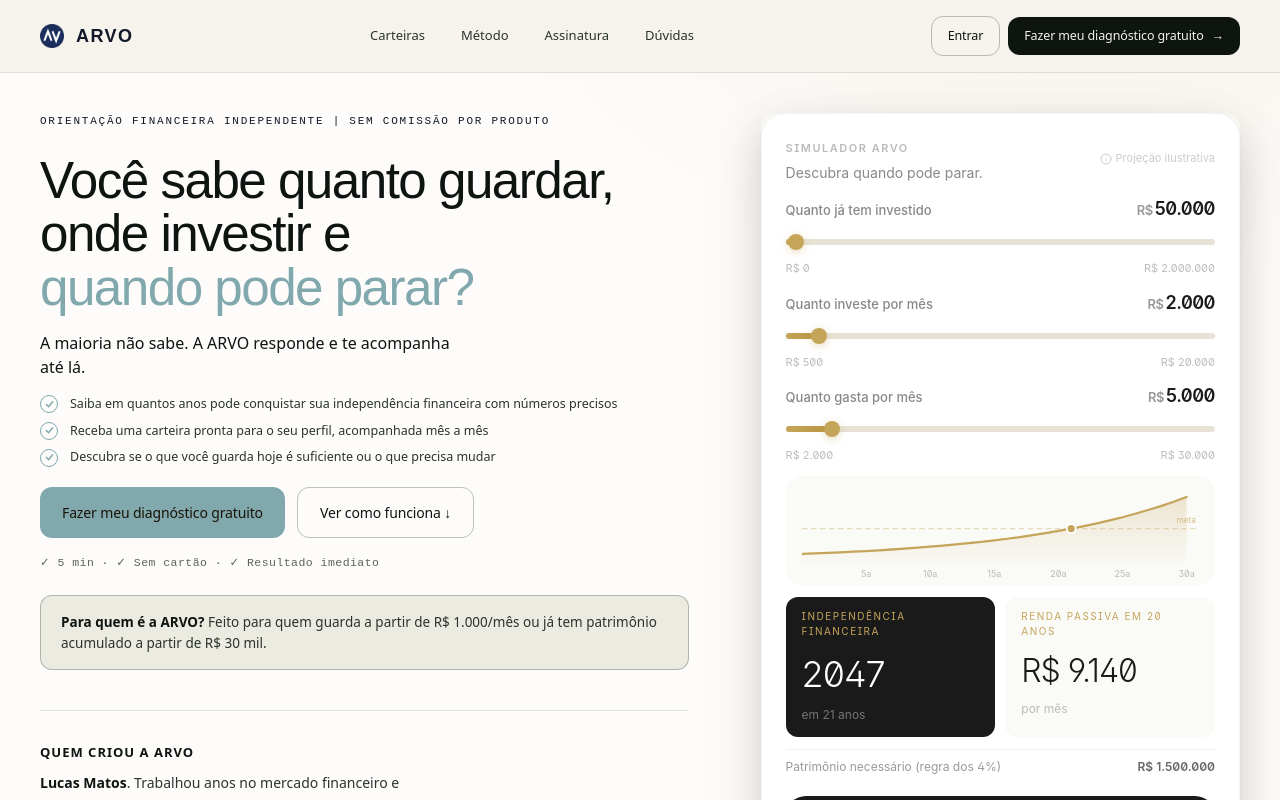
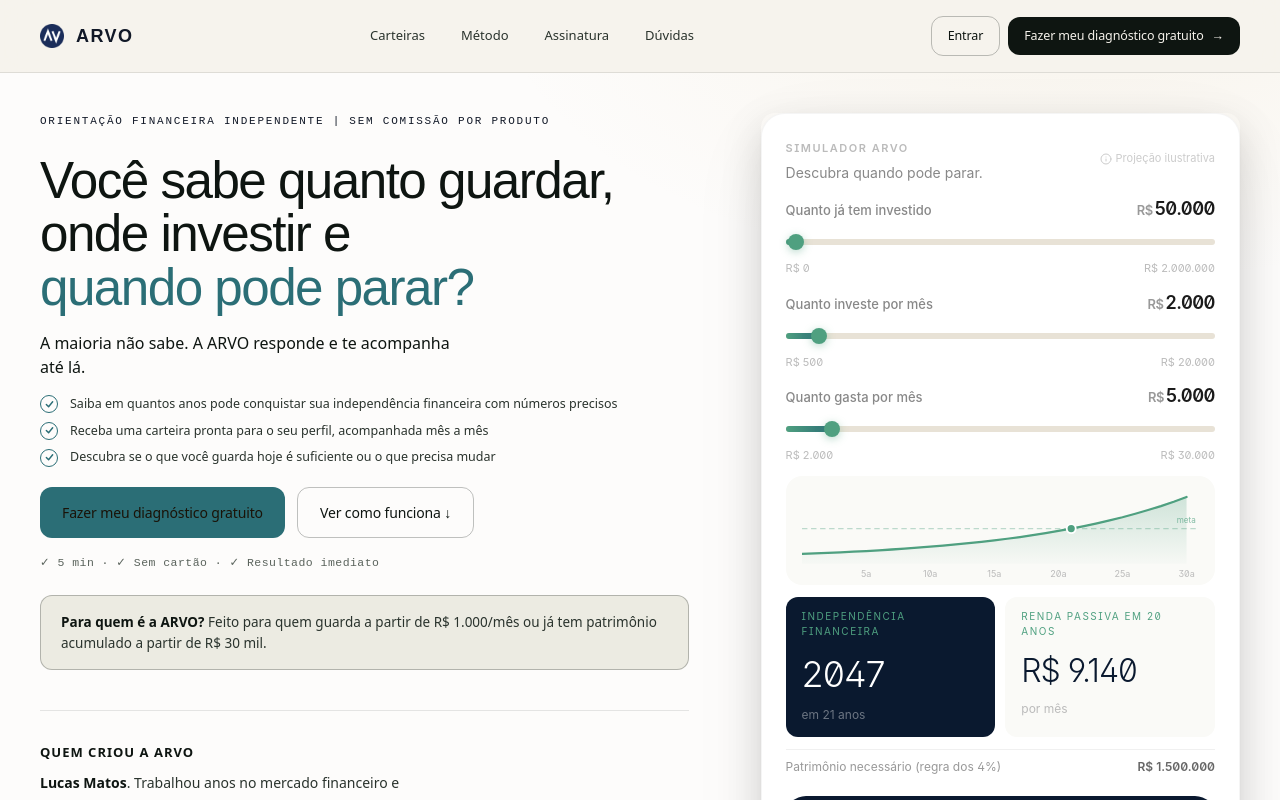
Before and after one commit to luslater/arvo, a Next.js app: page / in a window 1280 px wide. Shown: the top 800 px of the page. Built offline with nearby package versions, Linux system fonts and the light colour scheme.

Commit message:
fix(ui): update landing page and simulator colors to match internal ARVO green and dark blue

```diff
--- a/src/app/page.tsx
+++ b/src/app/page.tsx
@@ -20,9 +20,9 @@ export default function LandingPage() {
     --rule: rgba(236,231,219,.10);
     --rule-strong: rgba(236,231,219,.22);
     --card: #141a22;
-    --accent: #80A8AD;      /* brand-teal claro */
+    --accent: #2B6E76;      /* brand-teal */
     --accent-2: #4FA080;    /* ARVO green (secondary) */
-    --accent-deep: #2B6E76; /* brand-teal */
+    --accent-deep: #1b4f8a; /* darker blue */
   }
   .landing-page.light {
     --bg: #f4f1ea;
--- a/src/components/landing-simulator.tsx
+++ b/src/components/landing-simulator.tsx
@@ -63,7 +63,7 @@ function SliderInput({ label, value, onChange, min, max, step, prefix = "R$", su
         }} />
         <div style={{
           position: "absolute", left: 0, width: `${pct}%`, height: 6, borderRadius: 3,
-          background: "linear-gradient(90deg, #C5A55A, #B8943F)",
+          background: "linear-gradient(90deg, #4FA080, #2B6E76)",
           transition: "width 0.05s ease-out"
         }} />
         <input
@@ -83,8 +83,8 @@ function SliderInput({ label, value, onChange, min, max, step, prefix = "R$", su
           position: "absolute",
           left: `calc(${pct}% - 8px)`,
           width: 16, height: 16, borderRadius: "50%",
-          background: "#C5A55A",
-          boxShadow: "0 2px 8px rgba(197,165,90,0.4)",
+          background: "#4FA080",
+          boxShadow: "0 2px 8px rgba(79,160,128,0.4)",
           transition: "left 0.05s ease-out",
           pointerEvents: "none",
         }} />
@@ -127,8 +127,8 @@ function MiniChart({ pontos, metaPatrimonio, anoIndependencia, maxAnos = 30 }: a
     <svg viewBox={`0 0 ${W} ${H + 20}`} style={{ width: "100%", display: "block" }}>
       <defs>
         <linearGradient id="arvo-grad" x1="0" y1="0" x2="0" y2="1">
-          <stop offset="0%" stopColor="#C5A55A" stopOpacity="0.25" />
-          <stop offset="100%" stopColor="#C5A55A" stopOpacity="0.02" />
+          <stop offset="0%" stopColor="#4FA080" stopOpacity="0.25" />
+          <stop offset="100%" stopColor="#4FA080" stopOpacity="0.02" />
         </linearGradient>
       </defs>
 
@@ -136,15 +136,15 @@ function MiniChart({ pontos, metaPatrimonio, anoIndependencia, maxAnos = 30 }: a
       <path d={pathArea} fill="url(#arvo-grad)" />
 
       {/* Linha principal */}
-      <path d={pathLine} fill="none" stroke="#C5A55A" strokeWidth="2.5" strokeLinecap="round" />
+      <path d={pathLine} fill="none" stroke="#4FA080" strokeWidth="2.5" strokeLinecap="round" />
 
       {/* Linha da meta */}
       {metaVisible && (
         <>
           <line x1={0} y1={metaY} x2={W} y2={metaY}
-            stroke="#C5A55A" strokeWidth="1" strokeDasharray="6,4" opacity="0.5" />
+            stroke="#4FA080" strokeWidth="1" strokeDasharray="6,4" opacity="0.5" />
           <text x={W - 4} y={metaY - 6}
-            fontSize="9" fill="#C5A55A" textAnchor="end" opacity="0.7">
+            fontSize="9" fill="#4FA080" textAnchor="end" opacity="0.7">
             meta
           </text>
         </>
@@ -156,7 +156,7 @@ function MiniChart({ pontos, metaPatrimonio, anoIndependencia, maxAnos = 30 }: a
           <circle
             cx={toX(anoIndependencia)}
             cy={toY(dados[anoIndependencia]?.saldo || 0)}
-            r="5" fill="#C5A55A" stroke="white" strokeWidth="2"
+            r="5" fill="#4FA080" stroke="white" strokeWidth="2"
           />
         </>
       )}
@@ -276,12 +276,12 @@ export default function ArvoSimulador() {
           }}>
             {/* Resultado 1: Quando */}
             <div style={{
-              background: "#1A1A1A", borderRadius: 12, padding: "12px 16px",
+              background: "#0A192F", borderRadius: 12, padding: "12px 16px",
               color: "white"
             }}>
               <span style={{
                 fontSize: 10, letterSpacing: 1.5, textTransform: "uppercase",
-                color: "#C5A55A", display: "block", marginBottom: 8
+                color: "#4FA080", display: "block", marginBottom: 8
               }}>
                 Independência financeira
               </span>
@@ -312,11 +312,11 @@ export default function ArvoSimulador() {
             }}>
               <span style={{
                 fontSize: 10, letterSpacing: 1.5, textTransform: "uppercase",
-                color: "#C5A55A", display: "block", marginBottom: 8
+                color: "#4FA080", display: "block", marginBottom: 8
               }}>
                 Renda passiva em 20 anos
               </span>
-              <span style={{ fontSize: 32, fontWeight: 300, letterSpacing: -1, color: "#1A1A1A", display: "block" }}>
+              <span style={{ fontSize: 32, fontWeight: 300, letterSpacing: -1, color: "#0A192F", display: "block" }}>
                 {fmtCurrency(Math.round(proj.rendaMensal20))}
               </span>
               <span style={{ fontSize: 12, color: "#bbb" }}>
@@ -340,7 +340,7 @@ export default function ArvoSimulador() {
           {/* CTA dentro do card */}
           <a href="/register" style={{
             width: "100%",
-            background: "#1A1A1A", color: "#F5F0E8",
+            background: "#0A192F", color: "#F5F0E8",
             border: "none", borderRadius: 100,
             padding: "10px 0", fontSize: 13, fontWeight: 600, cursor: "pointer",
             display: "flex", alignItems: "center", justifyContent: "center", gap: 8,
```
